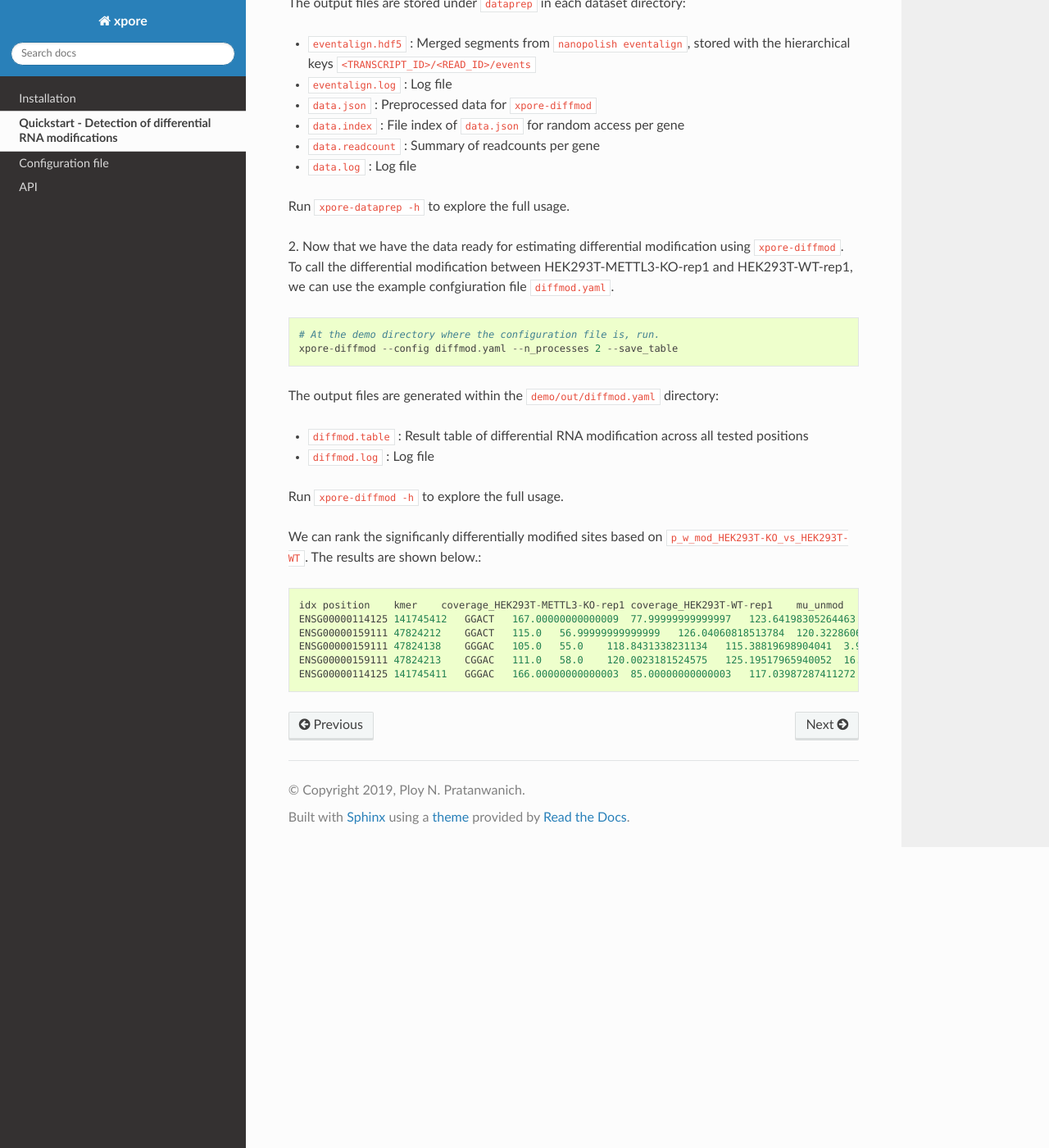
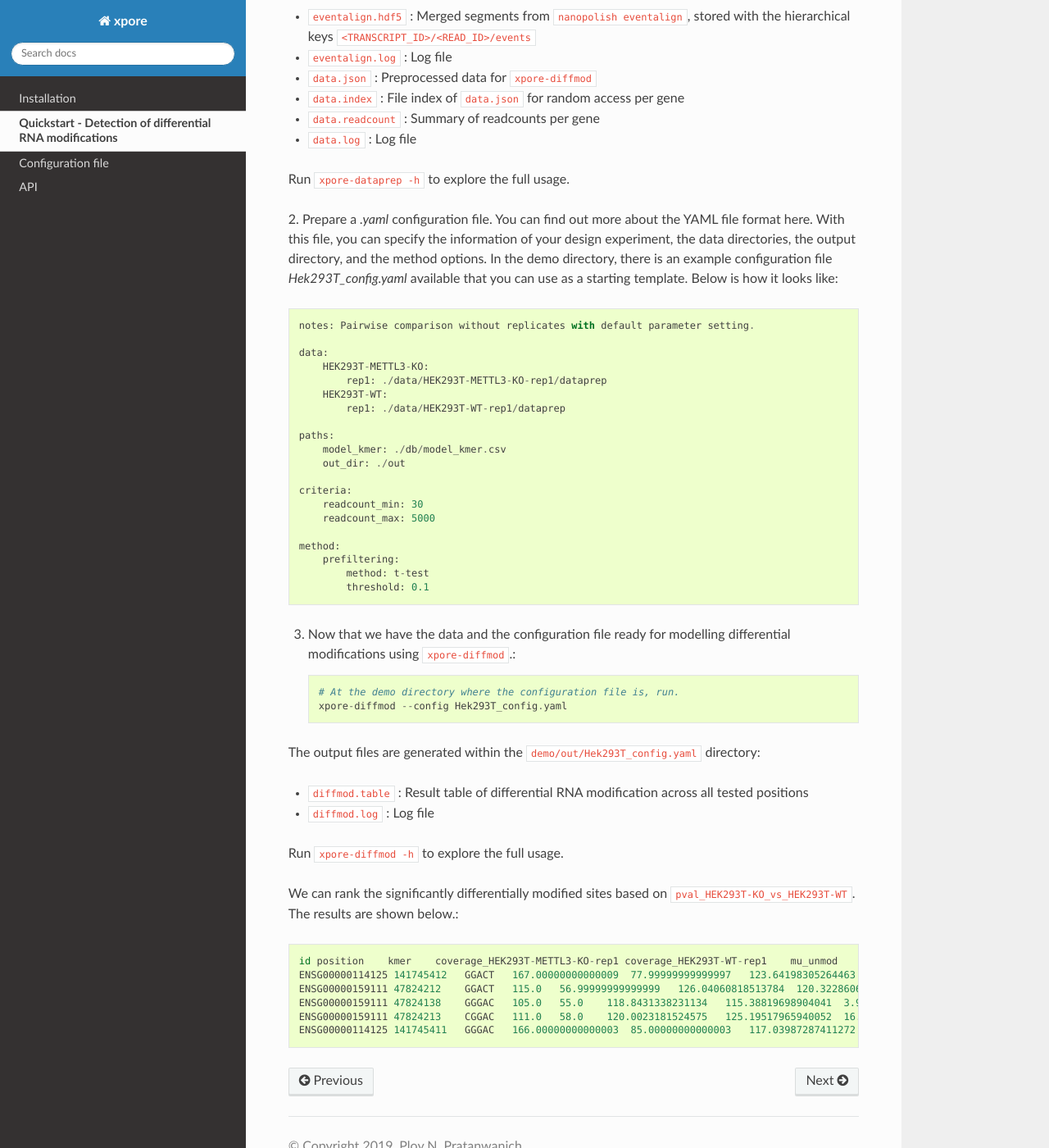
Before and after one commit to GoekeLab/xpore, a Sphinx documentation site: the page built from docs/source/quickstart.rst, in a window 1280 px wide and 1400 px high, scrolled down 946 px. Shown: the whole window at 82% size. Built offline with Sphinx 7.4.7 and the Read the Docs theme 2.0.0, drawn with Linux system fonts in a browser that asks for light colours; some of the changed text lies outside the part shown.

Commit message:
updated docs

```diff
--- a/docs/source/conf.py
+++ b/docs/source/conf.py
@@ -28,7 +28,7 @@ author = 'Ploy N. Pratanwanich'
 # The short X.Y version
 version = ''
 # The full version, including alpha/beta/rc tags
-release = '0.3.0'
+release = '0.3.1'
 
 
 # -- General configuration ---------------------------------------------------
--- a/docs/source/configuration.rst
+++ b/docs/source/configuration.rst
@@ -12,7 +12,7 @@ The format of configuration file which is one of the inputs for ``xpore-diffmod`
             <REP1>: <DIR_PATH_TO_DATA_JSON>
             ...
 
-        <CONDITION_NMAE_2>:
+        <CONDITION_NAME_2>:
             <REP1>: <DIR_PATH_TO_DATA_JSON>
             ...
 
--- a/docs/source/installation.rst
+++ b/docs/source/installation.rst
@@ -6,7 +6,7 @@ Installation
 xPore requires `Python3 <https://www.python.org>`_ to run.
 
 PyPI installation (recommended)
---------------------------------
+---------------------------------
 ::
     pip install xpore
     pyensembl install --release 91 --species homo_sapiens
--- a/docs/source/quickstart.rst
+++ b/docs/source/quickstart.rst
@@ -3,7 +3,7 @@
 Quickstart - Detection of differential RNA modifications
 =========================================================
 
-Download the demo dataset from our `S3 bucket <http://s3.ap-southeast-1.amazonaws.com/all-public-data.store.genome.sg/xpore/demo.tar.gz>`_::
+Download and extract the demo dataset from our `S3 bucket <http://s3.ap-southeast-1.amazonaws.com/all-public-data.store.genome.sg/xpore/demo.tar.gz>`_::
 
     wget http://s3.ap-southeast-1.amazonaws.com/all-public-data.store.genome.sg/xpore/demo.tar.gz
 
@@ -28,13 +28,11 @@ Each dataset under the ``data`` directory contains the following directories:
 1. Preprocess the data for each data set using ``xpore-dataprep``.::
 
     # Within each dataset directory i.e. demo/data/HEK293T-METTL3-KO-rep1 and demo/data/HEK293T-WT-rep1, run
-    xpore-dataprep --eventalign nanopolish/eventalign.txt
+    xpore-dataprep \
+    --eventalign nanopolish/eventalign.txt \
     --summary nanopolish/summary.txt \
-    --readcount_min 10 \
-    --readcount_max 500 \
     --out_dir dataprep \
-    --genome \
-    --n_processes 2
+    --genome
 
 The output files are stored under ``dataprep`` in each  dataset directory:
 
@@ -47,22 +45,46 @@ The output files are stored under ``dataprep`` in each  dataset directory:
 
 Run ``xpore-dataprep -h`` to explore the full usage.
 
-2. Now that we have the data ready for estimating differential modification using ``xpore-diffmod``.
-To call the differential modification between HEK293T-METTL3-KO-rep1 and HEK293T-WT-rep1, we can use the example confgiuration file ``diffmod.yaml``. ::
+2. Prepare a `.yaml` configuration file. You can find out more about the YAML file format here. With this file, you can specify the information of your design experiment, the data directories, the output directory, and the method options.
+In the demo directory, there is an example configuration file `Hek293T_config.yaml` available that you can use as a starting template.
+Below is how it looks like::
+
+    notes: Pairwise comparison without replicates with default parameter setting.
+
+    data:
+        HEK293T-METTL3-KO:
+            rep1: ./data/HEK293T-METTL3-KO-rep1/dataprep
+        HEK293T-WT:
+            rep1: ./data/HEK293T-WT-rep1/dataprep
+
+    paths:
+        model_kmer: ./db/model_kmer.csv
+        out_dir: ./out
+
+    criteria:
+        readcount_min: 30
+        readcount_max: 5000
+
+    method:
+        prefiltering:
+            method: t-test
+            threshold: 0.1
+
+3. Now that we have the data and the configuration file ready for modelling differential modifications using ``xpore-diffmod``.::
 
     # At the demo directory where the configuration file is, run.
-    xpore-diffmod --config diffmod.yaml --n_processes 2 --save_table
+    xpore-diffmod --config Hek293T_config.yaml
 
-The output files are generated within the ``demo/out/diffmod.yaml`` directory:
+The output files are generated within the ``demo/out/Hek293T_config.yaml`` directory:
 
 * ``diffmod.table`` : Result table of differential RNA modification across all tested positions
 * ``diffmod.log`` : Log file
 
 Run ``xpore-diffmod -h`` to explore the full usage.
 
-We can rank the significanly differentially modified sites based on ``p_w_mod_HEK293T-KO_vs_HEK293T-WT``. The results are shown below.::
+We can rank the significantly differentially modified sites based on ``pval_HEK293T-KO_vs_HEK293T-WT``. The results are shown below.::
 
-    idx position    kmer    coverage_HEK293T-METTL3-KO-rep1 coverage_HEK293T-WT-rep1    mu_unmod    mu_mod  sigma2_unmod    sigma2_mod  conf_mu_unmod   conf_mu_mod mod_assignmentw_mod_HEK293T-METTL3-KO-rep1  w_mod_HEK293T-WT-rep1   p_w_mod_HEK293T-KO_vs_HEK293T-WT    w_mod_mean_diff_HEK293T-KO_vs_HEK293T-WT    z_score_HEK293T-KO_vs_HEK293T-WT
+    id position    kmer    coverage_HEK293T-METTL3-KO-rep1 coverage_HEK293T-WT-rep1    mu_unmod    mu_mod  sigma2_unmod    sigma2_mod  conf_mu_unmod   conf_mu_mod mod_assignment   w_mod_HEK293T-METTL3-KO-rep1  w_mod_HEK293T-WT-rep1   pval_HEK293T-KO_vs_HEK293T-WT    w_mod_mean_diff_HEK293T-KO_vs_HEK293T-WT    z_score_HEK293T-KO_vs_HEK293T-WT
     ENSG00000114125 141745412   GGACT   167.00000000000009  77.99999999999997   123.64198305264463  117.62845573389104  5.925237677872507   18.048686652338954  0.9686894976263544  0.19542869203353666 lower   0.122081280515318   0.9453989811254184  4.241373321581284e-115  -0.8233177006101003 -22.803411286539568
     ENSG00000159111 47824212    GGACT   115.0   56.99999999999999   126.04060818513784  120.32286061375729  2.6865489759165357  13.820088773078876  0.6444364495129247  0.4640590683780786  lower   0.12675220252612124 0.9547753654686716  1.1037896604310229e-88  -0.8280231629425505 -19.965292828395782
     ENSG00000159111 47824138    GGGAC   105.0   55.0    118.8431338231134   115.38819698904041  3.965195468986447   9.877299131873366   0.8614802593826912  0.35998415978405274 lower   0.2420911154423771  0.9999818188429512  1.8981606007746968e-73  -0.7578907034005742 -18.128515052229204
```
Also changed, not shown: 2 other files.
